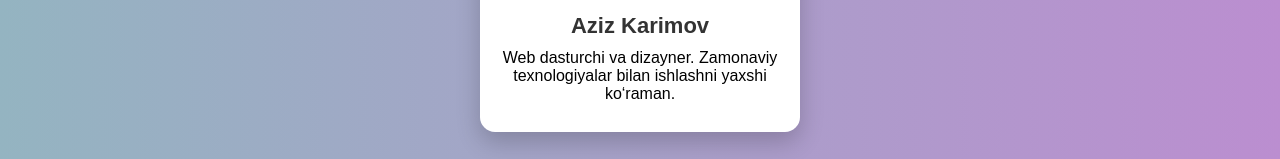
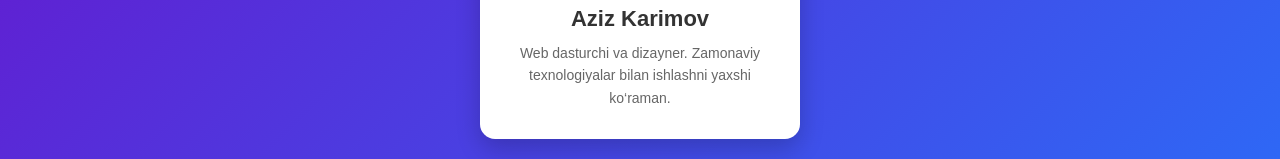
Before and after one commit to Asilbek2706/Profile-card, a plain HTML site: page index.html in a window 1280 px wide. Shown: the part 359-518 px from the top of the page. Drawn offline with Linux system fonts and the light colour scheme.

Commit message:
complete style

```diff
--- a/style.css
+++ b/style.css
@@ -10,7 +10,7 @@ body{
     display: flex;
     justify-content: center;
     align-items: center;
-    background: linear-gradient(to right, #94B4C1, #BB8ED0);
+    background: linear-gradient(135deg, #6a11cb, #2575fc);
 }
 
 /* profile card */
@@ -36,3 +36,10 @@ body{
     font-size: 1.375rem;
     color: #333;
 }
+
+.profile-card__description {
+    font-size: 14px;
+    color: #666;
+    line-height: 1.6;
+    padding: 0 10px;
+}
```
